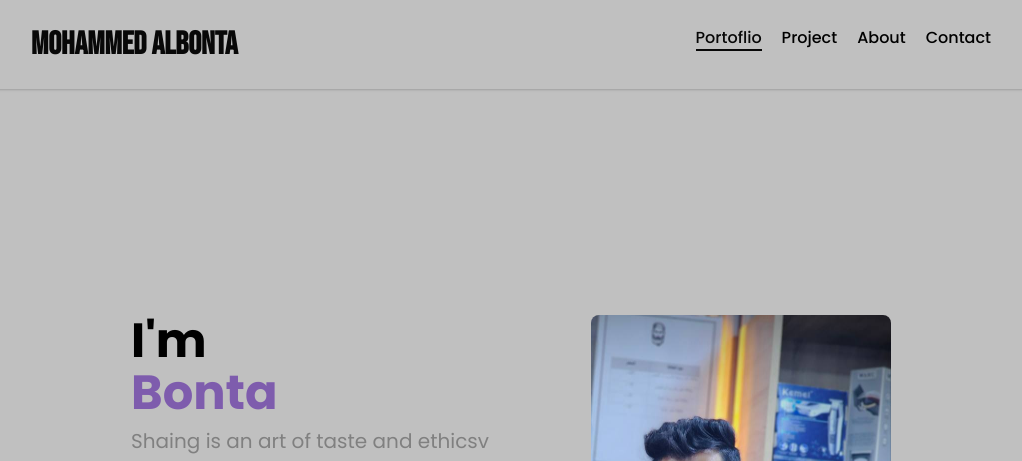
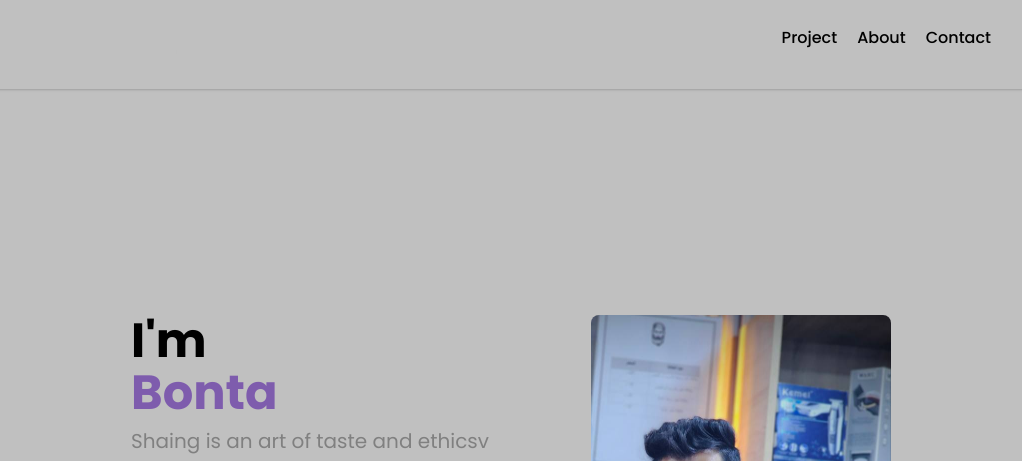
Before and after one commit to mohammedAbonta/protofolio, a website: page index.html in a window 1280 px wide. Shown: the top 461 px of the page, without its empty margins (129-1151 px from the left). Drawn offline with Linux system fonts and the light colour scheme.

Commit message:
Update style.css

```diff
--- a/style.css
+++ b/style.css
@@ -2,7 +2,7 @@
 @import url('https://fonts.googleapis.com/css2?family=Oswald:wght@200..700&family=Poppins:ital,wght@0,100;0,200;0,300;0,400;0,500;0,600;0,700;0,800;0,900;1,100;1,200;1,300;1,400;1,500;1,600;1,700;1,800;1,900&display=swap');
 @import url('https://fonts.googleapis.com/css2?family=Bebas+Neue&display=swap');
 :root {
-  --mainC: #080808;
+  --mainC: #c0c0c0;
   --secC:  #808080;
   --sec2C: #7E5CAD;
   --mainF: 'Poppins';
```
